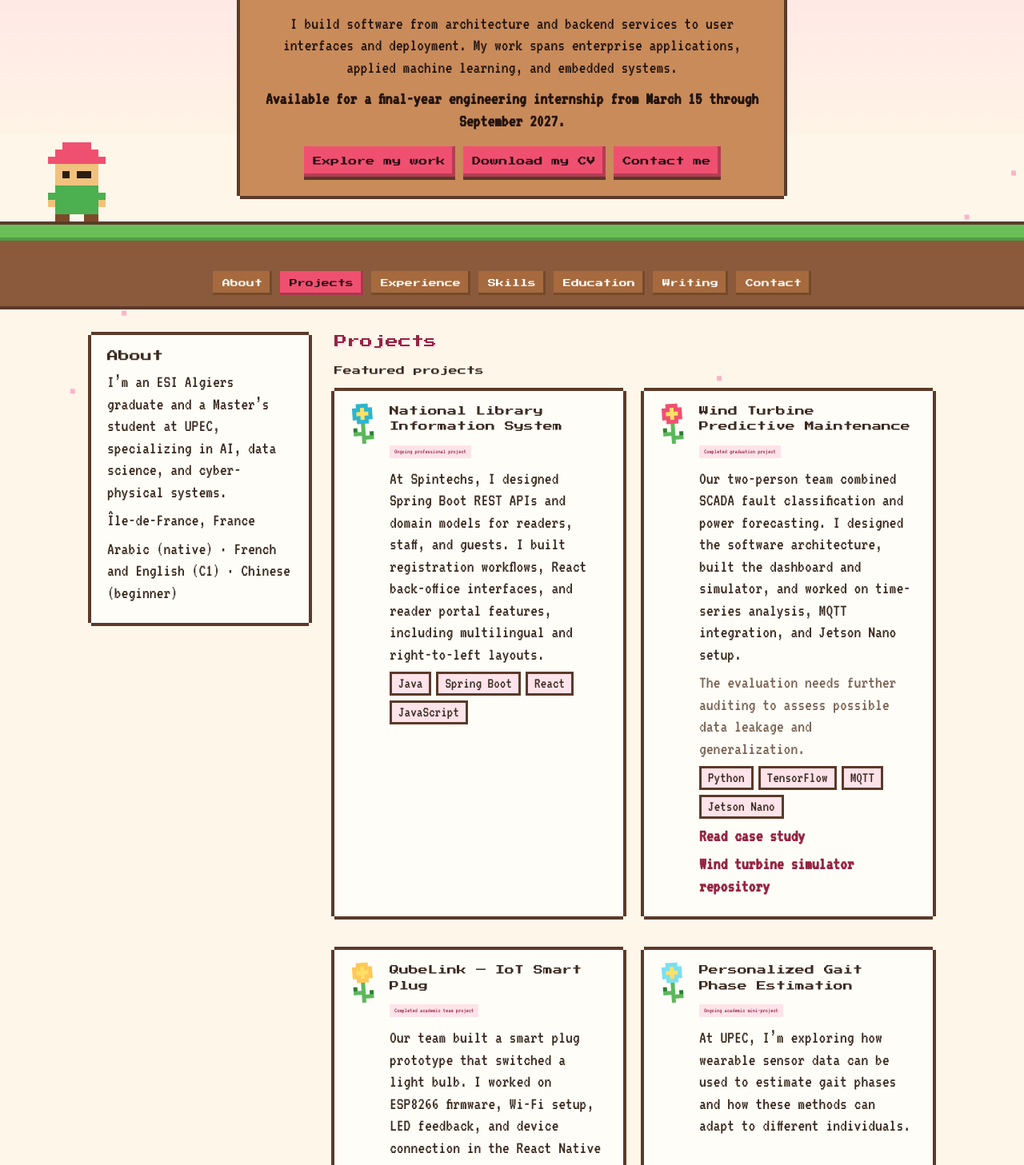
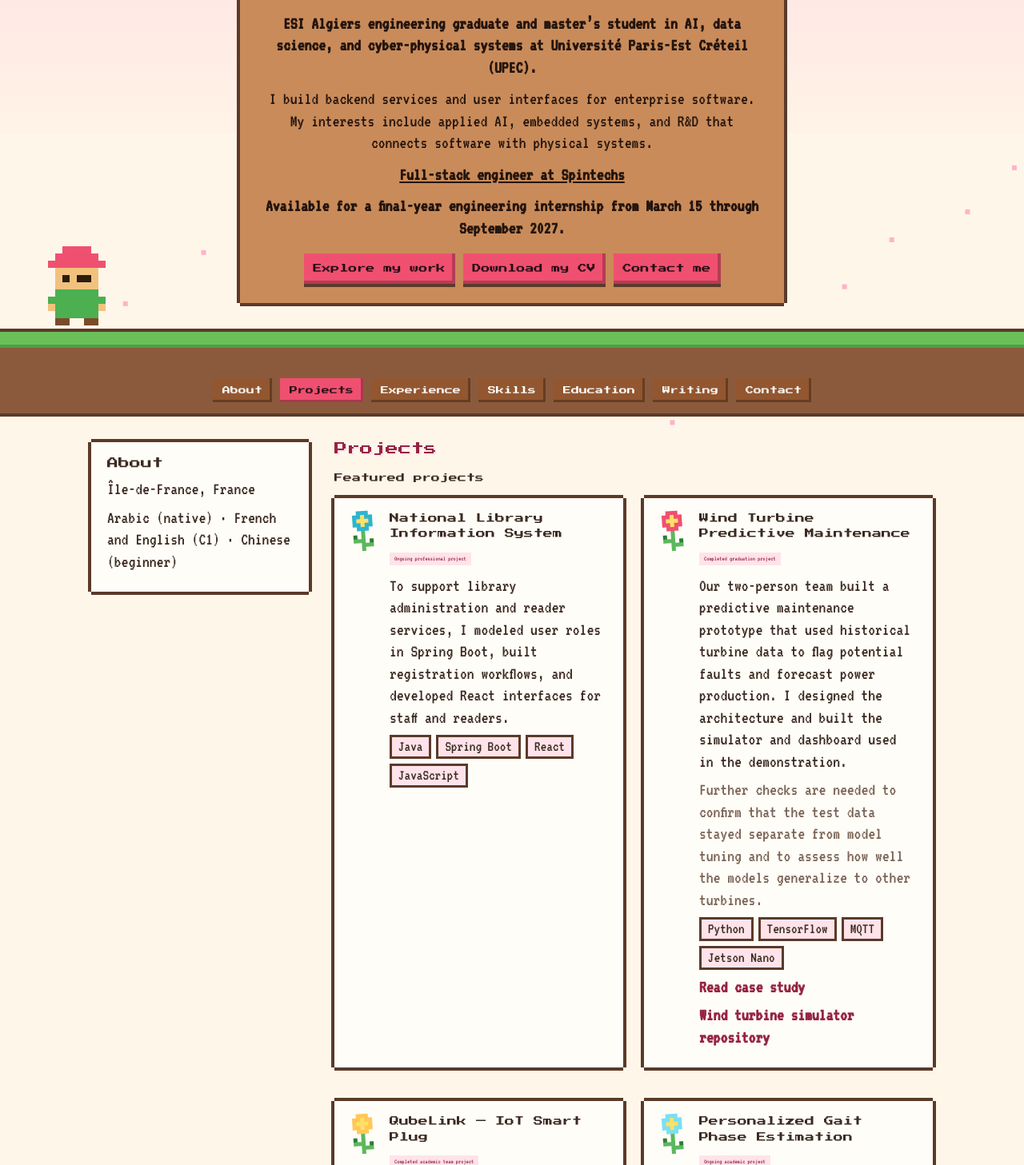
Before and after one commit to HadjerL/HadjerL.github.io, a React (Vite) app: page / in a window 1280 px wide. Shown: the part 253-1710 px from the top of the page at 80% size. Built offline with nearby package versions, Linux system fonts and the light colour scheme.

Commit message:
feat(portfolio): refine bilingual positioning and homepage usability

```diff
--- a/public/locales/en/translation.json
+++ b/public/locales/en/translation.json
@@ -10,7 +10,9 @@
     "contact": "Contact"
   },
   "headline": "Software Engineer | Applied AI & Intelligent Systems",
-  "intro": "I build software from architecture and backend services to user interfaces and deployment. My work spans enterprise applications, applied machine learning, and embedded systems.",
+  "credentials": "ESI Algiers engineering graduate and master’s student in AI, data science, and cyber-physical systems at Université Paris-Est Créteil (UPEC).",
+  "intro": "I build backend services and user interfaces for enterprise software. My interests include applied AI, embedded systems, and R&D that connects software with physical systems.",
+  "currentRole": "Full-stack engineer at Spintechs",
   "availability": "Available for a final-year engineering internship from March 15 through September 2027.",
   "explore": "Explore my work",
   "downloadCv": "Download my CV",
@@ -21,7 +23,6 @@
   "touch": "Contact me",
   "place": "Île-de-France, France",
   "langs": "Arabic (native) · French and English (C1) · Chinese (beginner)",
-  "about": "I’m an ESI Algiers graduate and a Master’s student at UPEC, specializing in AI, data science, and cyber-physical systems.",
   "projectsTitle": "Featured projects",
   "otherProjects": "Other projects",
   "empty": "No project matches your search.",
@@ -29,29 +30,29 @@
     "ongoingProfessional": "Ongoing professional project",
     "completedGraduation": "Completed graduation project",
     "completedTeam": "Completed academic team project",
-    "ongoingAcademic": "Ongoing academic mini-project",
+    "ongoingAcademic": "Ongoing academic project",
     "client": "Client work",
     "internship": "Internship"
   },
   "projects": {
     "lib": {
       "title": "National Library Information System",
-      "summary": "At Spintechs, I designed Spring Boot REST APIs and domain models for readers, staff, and guests. I built registration workflows, React back-office interfaces, and reader portal features, including multilingual and right-to-left layouts."
+      "summary": "To support library administration and reader services, I modeled user roles in Spring Boot, built registration workflows, and developed React interfaces for staff and readers."
     },
     "wind": {
       "title": "Wind Turbine Predictive Maintenance",
-      "summary": "Our two-person team combined SCADA fault classification and power forecasting. I designed the software architecture, built the dashboard and simulator, and worked on time-series analysis, MQTT integration, and Jetson Nano setup.",
-      "note": "The evaluation needs further auditing to assess possible data leakage and generalization.",
+      "summary": "Our two-person team built a predictive maintenance prototype that used historical turbine data to flag potential faults and forecast power production. I designed the architecture and built the simulator and dashboard used in the demonstration.",
+      "note": "Further checks are needed to confirm that the test data stayed separate from model tuning and to assess how well the models generalize to other turbines.",
       "link": "Wind turbine simulator repository"
     },
     "qube": {
       "title": "QubeLink — IoT Smart Plug",
-      "summary": "Our team built a smart plug prototype that switched a light bulb. I worked on ESP8266 firmware, Wi-Fi setup, LED feedback, and device connection in the React Native app.",
+      "summary": "Our team built a smart plug prototype and demonstrated switching one light bulb. I worked on the ESP8266 firmware, including Wi-Fi setup and connection feedback for MQTT, and on device connection in the React Native app.",
       "link": "Firmware and project documentation"
     },
     "gait": {
       "title": "Personalized Gait Phase Estimation",
-      "summary": "At UPEC, I’m exploring how wearable sensor data can be used to estimate gait phases and how these methods can adapt to different individuals."
+      "summary": "At UPEC, I’m exploring how wearable sensor data can help estimate phases of the walking cycle and how AI methods could adapt to different people."
     },
     "brace": {
       "title": "BracePy — Compiler Front End",
@@ -78,7 +79,7 @@
     "spintechs": {
       "title": "Full-Stack Software Engineer · Spintechs",
       "context": "Freelance, remote",
-      "summary": "Own full-stack features across library administration and reader services, from business rules to reusable interfaces. Document APIs, test workflows, and support integration."
+      "summary": "At Spintechs, I develop features for a national library information system. I model reader, staff, and guest roles, implement registration rules in Spring Boot, and connect React administration interfaces to backend APIs. I document the APIs, test workflows, and support integration."
     },
     "freelance": {
       "title": "Freelance Web Developer · Independent / Upwork",
@@ -123,8 +124,6 @@
     "timeSeries": "Time-series analysis",
     "evaluation": "Model evaluation"
   },
-  "chartTitle": "Contributions",
-  "chartAlt": "GitHub contribution calendar",
   "writing": "Find my writing on Medium.",
   "skipToContent": "Skip to main content",
   "switchLanguage": {
@@ -139,7 +138,8 @@
     "back": "Back to projects",
     "contents": "On this page",
     "technologies": "Technologies and repository",
-    "related": "Related projects"
+    "related": "Related projects",
+    "readProject": "Read case study: {{title}}"
   },
   "caseStudies": {
     "wind": {
--- a/src/App.tsx
+++ b/src/App.tsx
@@ -88,7 +88,7 @@ export default function App({ initialLanguageFailed }: { initialLanguageFailed:
           <div className="content">
             <ProjectSection query={query} />
             <Experience />
-            <Skills theme={theme} />
+            <Skills />
             <Education />
             <Writing />
             <Contact />
--- a/src/components/PortfolioSections.tsx
+++ b/src/components/PortfolioSections.tsx
@@ -1,6 +1,5 @@
 import { useTranslation } from 'react-i18next'
 import { profile } from '../data/profile'
-import type { Theme } from '../types/portfolio'
 
 const STACK = {
   languages: ['Java', 'JavaScript', 'Python', 'C', 'PHP', 'SQL'],
@@ -16,7 +15,6 @@ export function Overview() {
     <aside>
       <section className="px card" id="overview">
         <h2>{t('nav.overview')}</h2>
-        <p>{t('about')}</p>
         <p>{t('place')}</p>
         <p>{t('langs')}</p>
       </section>
@@ -24,9 +22,8 @@ export function Overview() {
   )
 }
 
-export function Skills({ theme }: { theme: Theme }) {
+export function Skills() {
   const { t } = useTranslation()
-  const chartColor = theme === 'dark' ? '2DB5D0' : 'F05070'
   return (
     <section id="stack">
       <h2 className="title">{t('nav.stack')}</h2>
@@ -35,10 +32,6 @@ export function Skills({ theme }: { theme: Theme }) {
           <div key={g}><h3 className="skill-heading">{t(`skills.${g}`)}</h3><div className="slots">{items.map((x) => <span className="slot" key={x}>{t(`skills.${x}`, { defaultValue: x })}</span>)}</div></div>
         ))}
       </div>
-      <div className="px card chart" tabIndex={0} role="region" aria-label={t('chartTitle')}><img src={`https://ghchart.rshah.org/${chartColor}/${profile.username}`} alt={t('chartAlt')} onError={(event) => {
-        const chart = event.currentTarget.parentElement
-        if (chart) chart.style.display = 'none'
-      }} /></div>
     </section>
   )
 }
--- a/src/components/ProjectSection.tsx
+++ b/src/components/ProjectSection.tsx
@@ -8,13 +8,14 @@ import { Sprite } from './Sprite'
 function ProjectCard({ project, t }: { project: Project; t: TFunction }) {
   const { id, petal, status, hasNote, technologies, url } = project
   const key = `projects.${id}`
+  const title = t(`${key}.title`)
   const study = caseStudies.find(({ projectId }) => projectId === id)
 
   return (
     <article className="px card bed">
       <Sprite className="bloom" name="flower" scale={5} pal={{ o: petal }} />
       <div>
-        <h4>{t(`${key}.title`)}</h4>
+        <h4>{title}</h4>
         {status && <span className="lbl">{t(`projectStatus.${status}`)}</span>}
         <p>{t(`${key}.summary`)}</p>
         {hasNote && <p className="project-note">{t(`${key}.note`)}</p>}
@@ -24,7 +25,7 @@ function ProjectCard({ project, t }: { project: Project; t: TFunction }) {
           </div>
         )}
         {study && (
-          <p><a href={import.meta.env.BASE_URL + caseStudyPath(study)}>{t('caseStudyUi.read')}</a></p>
+          <p><a href={import.meta.env.BASE_URL + caseStudyPath(study)} aria-label={t('caseStudyUi.readProject', { title })}>{t('caseStudyUi.read')}</a></p>
         )}
         {url && <p><a href={url}>{t(`${key}.link`)}</a></p>}
       </div>
--- a/src/components/SiteLayout.tsx
+++ b/src/components/SiteLayout.tsx
@@ -46,7 +46,9 @@ export function Hero({ theme, currentLanguage }: { theme: Theme; currentLanguage
       <div className="sign px">
         <h1>Hadjer Laissaoui</h1>
         <p className="hero-headline">{t('headline')}</p>
+        <p className="hero-credentials">{t('credentials')}</p>
         <p>{t('intro')}</p>
+        <p><a className="hero-role" href="#experience">{t('currentRole')}</a></p>
         <p className="hero-availability">{t('availability')}</p>
         <div className="hero-actions">
           <a className="pxbtn" href="#projects">{t('explore')}</a>
--- a/src/index.css
+++ b/src/index.css
@@ -1,6 +1,6 @@
 @import url('https://fonts.googleapis.com/css2?family=Press+Start+2P&family=VT323&display=swap');
-:root{--sky1:#FFD9E3;--sky2:#FFF3E6;--bg:#FFF6EA;--panel:#FFFDF8;--bd:#5B3A29;--tx:#3B2A20;--mu:#7A6354;--ac:#F05070;--accent-text:#952441;--accent-ink:#220B13;--acbg:#FFE3EA;--wood:#C98B5A;--wood2:#A66A3E;--grass:#6BBF59;--grass2:#4E9F45;--soil:#8B5A3C}
-:root[data-theme=dark]{--sky1:#0B1030;--sky2:#17265A;--bg:#10183F;--panel:#18235A;--bd:#050A24;--tx:#E8EEFF;--mu:#A9B7E6;--ac:#2DB5D0;--accent-text:#2DB5D0;--accent-ink:#050A24;--acbg:#12376B;--wood:#6B4A8C;--wood2:#4C3470;--grass:#2F7D5B;--grass2:#1F5E45;--soil:#2B2145}
+:root{--sky1:#FFD9E3;--sky2:#FFF3E6;--bg:#FFF6EA;--panel:#FFFDF8;--bd:#5B3A29;--tx:#3B2A20;--mu:#7A6354;--ac:#F05070;--accent-text:#952441;--accent-ink:#220B13;--acbg:#FFE3EA;--wood:#C98B5A;--wood2:#925730;--wood-ink:#23140D;--footer-ink:#162313;--grass:#6BBF59;--grass2:#4E9F45;--soil:#8B5A3C}
+:root[data-theme=dark]{--sky1:#0B1030;--sky2:#17265A;--bg:#10183F;--panel:#18235A;--bd:#050A24;--tx:#E8EEFF;--mu:#A9B7E6;--ac:#2DB5D0;--accent-text:#2DB5D0;--accent-ink:#050A24;--acbg:#12376B;--wood:#6B4A8C;--wood2:#4C3470;--wood-ink:#FFF;--footer-ink:#FFF;--grass:#2F7D5B;--grass2:#1F5E45;--soil:#2B2145}
 *{box-sizing:border-box}html{scroll-behavior:smooth}
 body{margin:0;color:var(--tx);background:linear-gradient(var(--sky1) 0,var(--sky2) 420px,var(--bg) 420px);font:22px/1.25 'VT323',ui-monospace,monospace}
 a{color:var(--accent-text);text-decoration:none;font-weight:bold}a:hover{text-decoration:underline}
@@ -13,7 +13,7 @@ h1,h2,h3,h4,.pxbtn,.post,.brand span{font-family:'Press Start 2P',ui-monospace,m
 @keyframes fall{0%{transform:translate(0,0)}50%{transform:translate(40px,55vh)}100%{transform:translate(-20px,110vh)}}
 @keyframes rise{0%{transform:translate(0,0);opacity:0}20%,80%{opacity:1}50%{transform:translate(30px,-50vh)}100%{transform:translate(-20px,-105vh);opacity:0}}
 .hud{position:sticky;top:0;z-index:10;display:flex;align-items:center;gap:12px;padding:10px 20px;background:var(--wood);border-bottom:4px solid var(--bd)}
-.brand{display:flex;align-items:center;gap:8px;color:#fff}.brand span{font-size:12px}
+.brand{display:flex;align-items:center;gap:8px;color:var(--wood-ink)}.brand span{font-size:12px}
 .search{flex:0 1 300px;min-width:0;font:inherit;font-size:20px;padding:4px 10px;background:var(--panel);color:var(--tx);border:4px solid var(--bd);border-radius:0}
 .spacer{flex:1}
 :is(a, button, input, [tabindex]):focus-visible {
@@ -37,12 +37,12 @@ h1,h2,h3,h4,.pxbtn,.post,.brand span{font-family:'Press Start 2P',ui-monospace,m
 .orb{position:absolute;top:36px;right:12%;animation:bob 4s steps(4) infinite}
 @keyframes bob{50%{transform:translateY(8px)}}
 .gardener{position:absolute;bottom:56px;left:4%;animation:bob 1.2s steps(2) infinite}
-.sign{z-index:2;width:min(100%,680px);padding:24px 32px;text-align:center;background:var(--wood);color:#23140d}
-:root[data-theme=dark] .sign{color:#fff}
+.sign{z-index:2;width:min(100%,680px);padding:24px 32px;text-align:center;background:var(--wood);color:var(--wood-ink)}
 .sign h1{margin:0;font-size:clamp(16px,3.4vw,32px);line-height:1.4;text-shadow:none}
 .sign p{margin:12px 0 0}
 .hero-headline{font-size:clamp(23px,3vw,30px);font-weight:bold}
-.hero-availability{font-weight:bold}
+.hero-credentials,.hero-availability{font-weight:bold}
+.hero-role{color:inherit;text-decoration:underline}
 .hero-actions{display:flex;flex-wrap:wrap;justify-content:center;gap:10px;margin-top:18px}
 .hero-actions .pxbtn{display:inline-flex;align-items:center;justify-content:center;line-height:1.6}
 .grass{position:absolute;left:0;right:0;bottom:0;height:48px;background:linear-gradient(var(--grass) 0 16px,var(--grass2) 16px 20px,var(--soil) 20px);border-top:4px solid var(--bd)}
@@ -71,9 +71,8 @@ section{scroll-margin-top:150px}
 .log{position:relative;padding-left:26px}.log:before{content:"";position:absolute;left:8px;top:0;bottom:12px;border-left:6px dotted var(--wood)}
 .step small{color:var(--mu)}
 .step.now{border-inline-start:4px solid var(--ac)}
-.chart{text-align:center;overflow-x:auto;background:#fff}.chart img{min-width:600px;max-width:100%}
 footer{position:relative;z-index:1;margin-top:40px;text-align:center;background:var(--grass2);border-top:4px solid var(--bd);padding:0 0 22px}
-.meadow{display:flex;justify-content:center;align-items:flex-end;gap:10px;margin-top:-52px;flex-wrap:wrap;overflow:hidden}footer p{margin:14px 0 0;color:#fff}
+.meadow{display:flex;justify-content:center;align-items:flex-end;gap:10px;margin-top:-52px;flex-wrap:wrap;overflow:hidden}footer p{margin:14px 0 0;color:var(--footer-ink)}
 @media(max-width:900px){
   .wrap{grid-template-columns:minmax(0,1fr)}
   aside .card,.posts{position:static}
@@ -100,13 +99,13 @@ h3{overflow-wrap:anywhere}
   .spacer{display:none}
   .search{flex:1 1 auto;font-size:18px;padding:3px 8px}
   .pxbtn{min-height:40px;min-width:40px;padding:8px 10px}
-  .hero{padding:20px 16px 102px}
+  .hero{padding:20px 16px 76px}
   .orb{width:46px;height:auto;top:24px;right:6%}
   .gardener{width:70px;height:auto;left:4%;bottom:50px}
   .sign{padding:16px}.sign p{margin-top:8px}
   .hero-actions{margin-top:14px}
-  .posts{justify-content:flex-start;flex-wrap:nowrap;overflow-x:auto;padding:10px 12px;gap:8px}
-  .post{flex:none;padding:10px}
+  .posts{padding:10px 12px;gap:8px}
+  .post{padding:10px;line-height:1.4}
   .wrap{padding:0 14px;margin:20px auto;gap:18px}
   .card{padding:14px;margin-bottom:16px}
   section{margin-bottom:18px}
```
Also changed, not shown: public/locales/fr/translation.json (+13 -13 lines).
